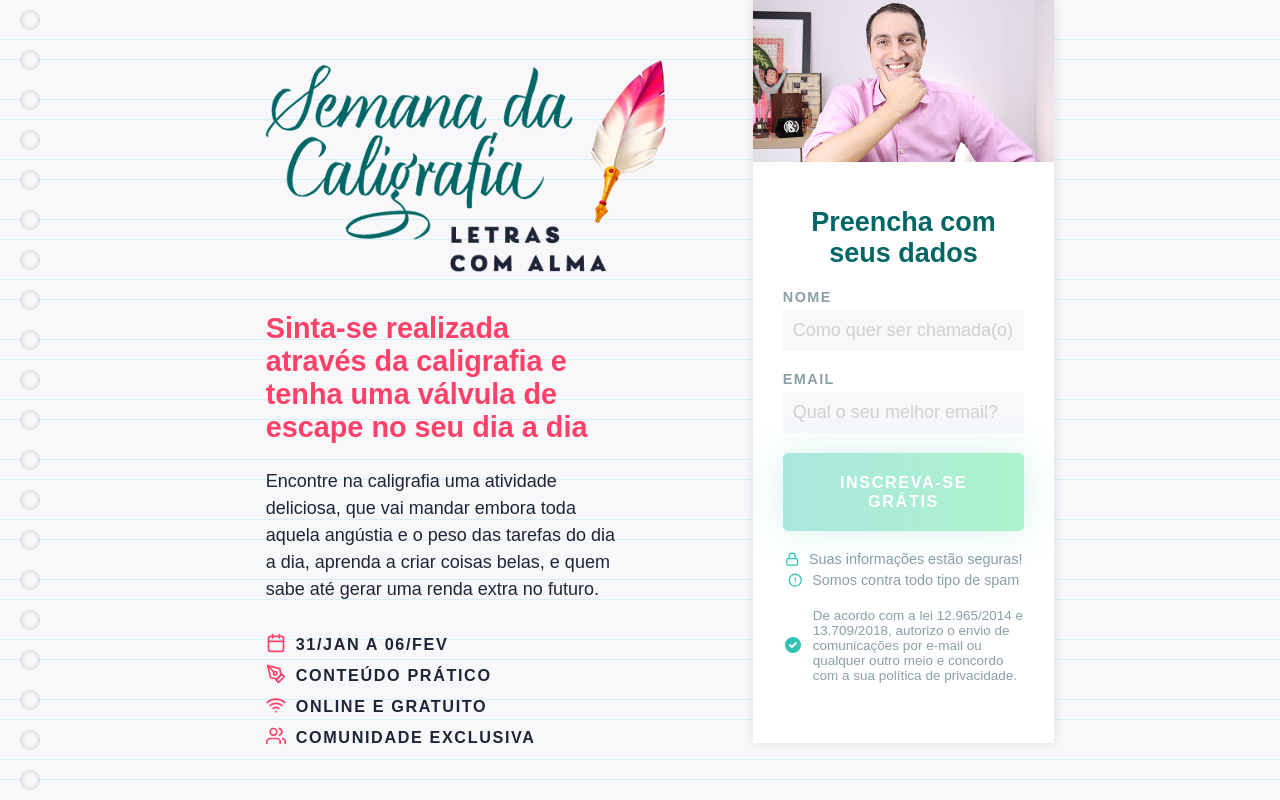
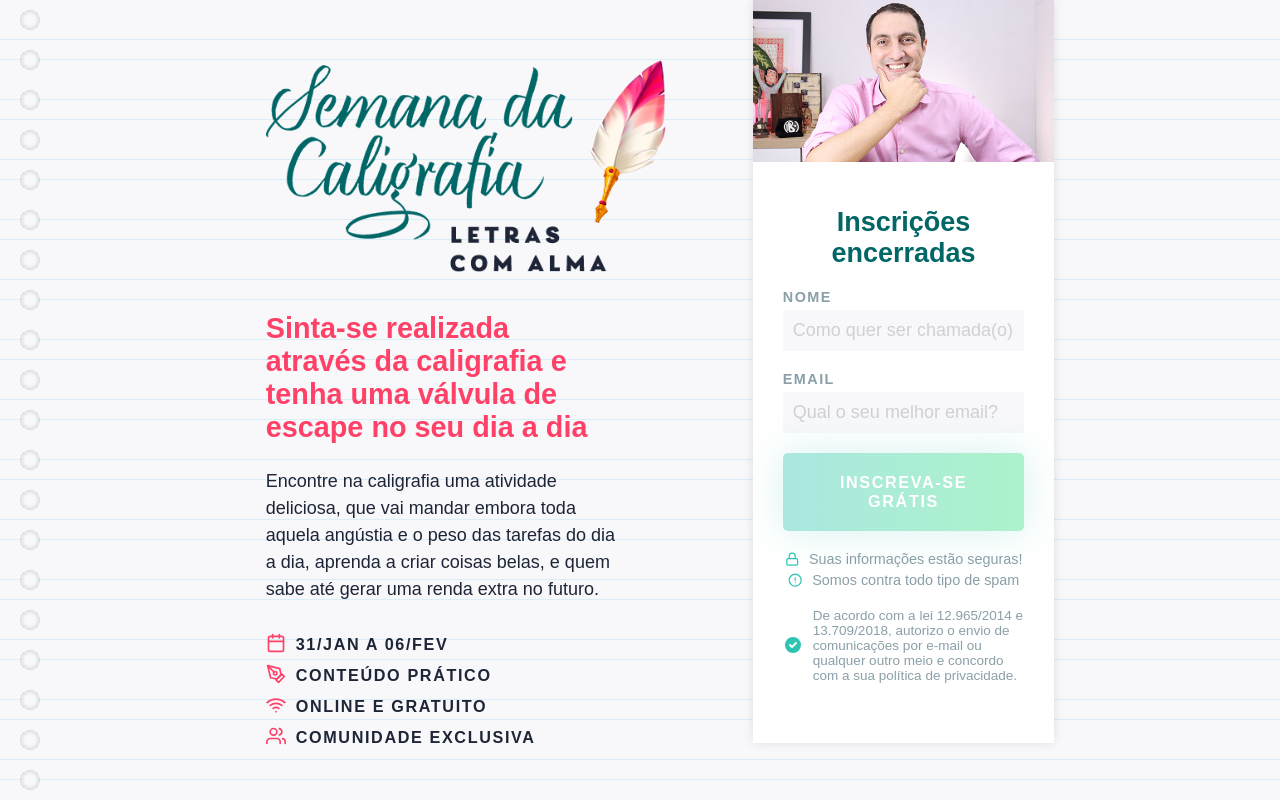
Before and after one commit to scodeler/semana-caligrafia, a Next.js app: page /inscricao/tg in a window 1280 px wide. Shown: the top 800 px of the page. Built offline with nearby package versions, Linux system fonts and the light colour scheme; a web font is replaced by a local one.

Commit message:
feat: disable course

```diff
--- a/pages/aulas/[id].jsx
+++ b/pages/aulas/[id].jsx
@@ -4,10 +4,15 @@ import Image from 'next/image'
 import Classes from '../../templates/semana/Classes'
 import classes from '../../classes'
 import Footer from '../../templates/semana/parts/Footer'
+import { useEffect } from 'react'
 
 const Aula = () => {
   const router = useRouter()
   const { id, src } = router.query
+
+  useEffect(() => {
+    router.push('/inscricao')
+  })
 
   const currentClass = classes.filter(item => item.index === parseFloat(id))
 
--- a/templates/semana/parts/SubscribeForm.jsx
+++ b/templates/semana/parts/SubscribeForm.jsx
@@ -62,17 +62,19 @@ const SubscribeForm = props => {
 
   return (
     <form className='subscribeForm' onSubmit={handleFormSubmit}>
-      <h3 className='subscribeForm-title'>Preencha com seus dados</h3>
+      <h3 className='subscribeForm-title'>Inscrições encerradas</h3>
       <TextInput
         label='Nome'
         name='userName'
         onChange={handleName}
         value={name}
+        disabled
         placeholder='Como quer ser chamada(o)?'
       />
       <TextInput
         label='Email'
         name='userEmail'
+        disabled
         value={email}
         onChange={handleEmail}
         placeholder='Qual o seu melhor email?'
@@ -84,7 +86,7 @@ const SubscribeForm = props => {
         </div>
       )}
       <button
-        disabled={!valid}
+        disabled={true}
         type='submit'
         className={`submitBtn ${loading && 'loading'}`}
       >
```
